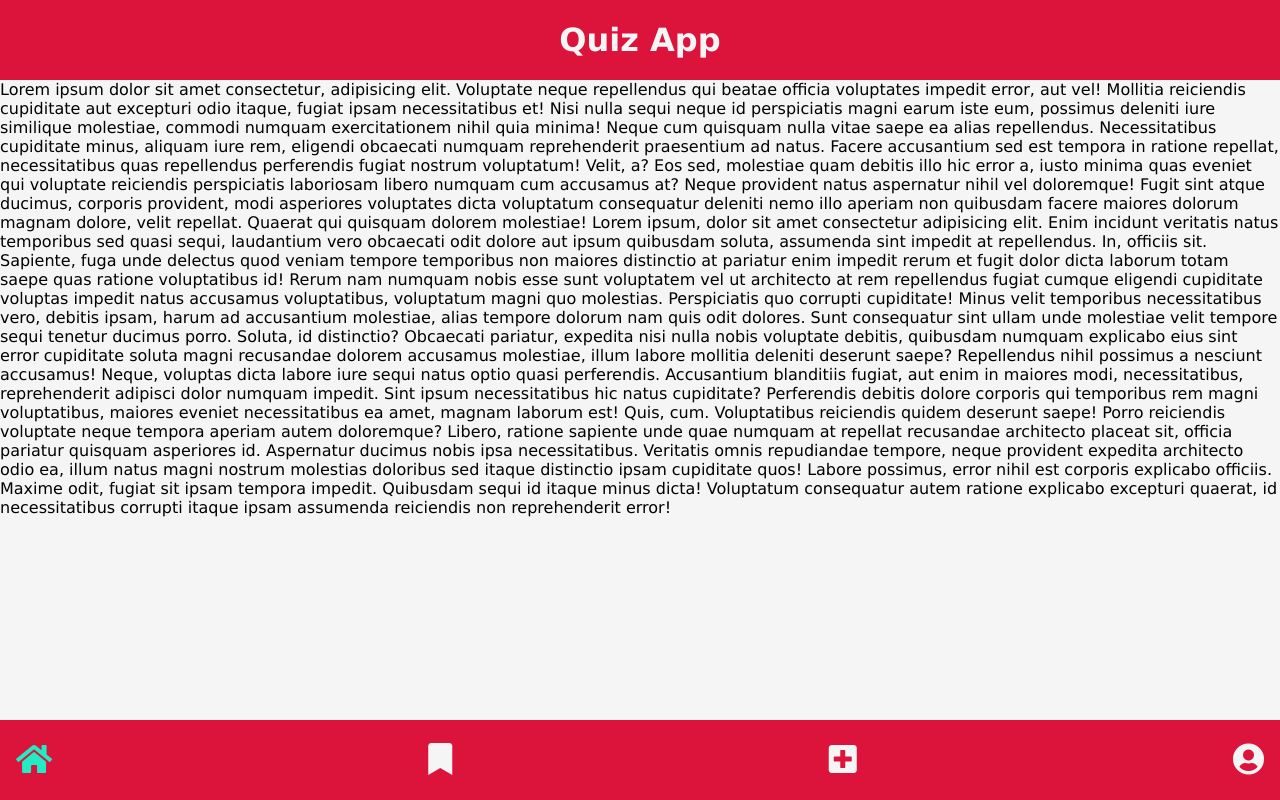
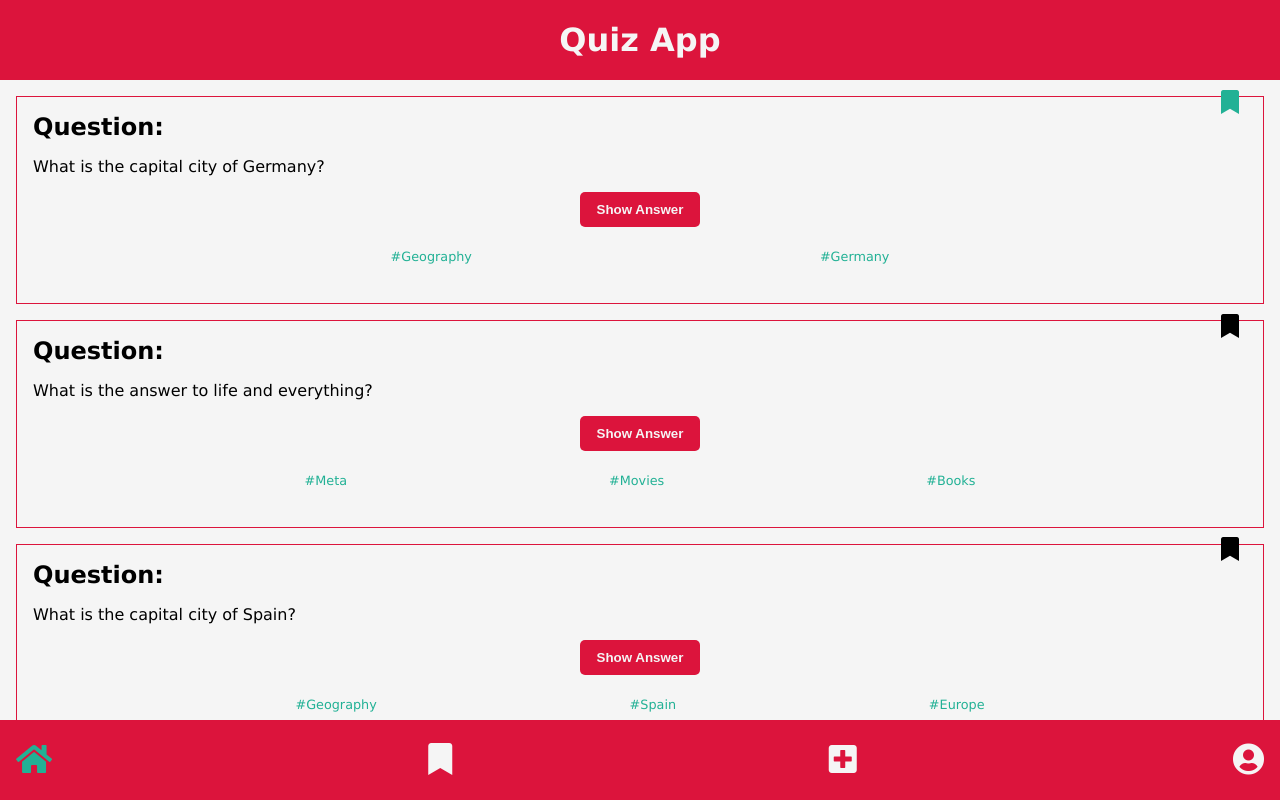
Before and after one commit to namirsab/quiz-app-21-4-solved, a plain HTML site: page index.html in a window 1280 px wide. Drawn offline with Linux system fonts and the light colour scheme.

Commit message:
Implement quiz card in the landing page

```diff
--- a/index.html
+++ b/index.html
@@ -18,55 +18,72 @@
       <h1 class="header__title">Quiz App</h1>
     </header>
     <main class="content">
-      Lorem ipsum dolor sit amet consectetur, adipisicing elit. Voluptate neque
-      repellendus qui beatae officia voluptates impedit error, aut vel! Mollitia
-      reiciendis cupiditate aut excepturi odio itaque, fugiat ipsam
-      necessitatibus et! Nisi nulla sequi neque id perspiciatis magni earum iste
-      eum, possimus deleniti iure similique molestiae, commodi numquam
-      exercitationem nihil quia minima! Neque cum quisquam nulla vitae saepe ea
-      alias repellendus. Necessitatibus cupiditate minus, aliquam iure rem,
-      eligendi obcaecati numquam reprehenderit praesentium ad natus. Facere
-      accusantium sed est tempora in ratione repellat, necessitatibus quas
-      repellendus perferendis fugiat nostrum voluptatum! Velit, a? Eos sed,
-      molestiae quam debitis illo hic error a, iusto minima quas eveniet qui
-      voluptate reiciendis perspiciatis laboriosam libero numquam cum accusamus
-      at? Neque provident natus aspernatur nihil vel doloremque! Fugit sint
-      atque ducimus, corporis provident, modi asperiores voluptates dicta
-      voluptatum consequatur deleniti nemo illo aperiam non quibusdam facere
-      maiores dolorum magnam dolore, velit repellat. Quaerat qui quisquam
-      dolorem molestiae! Lorem ipsum, dolor sit amet consectetur adipisicing
-      elit. Enim incidunt veritatis natus temporibus sed quasi sequi, laudantium
-      vero obcaecati odit dolore aut ipsum quibusdam soluta, assumenda sint
-      impedit at repellendus. In, officiis sit. Sapiente, fuga unde delectus
-      quod veniam tempore temporibus non maiores distinctio at pariatur enim
-      impedit rerum et fugit dolor dicta laborum totam saepe quas ratione
-      voluptatibus id! Rerum nam numquam nobis esse sunt voluptatem vel ut
-      architecto at rem repellendus fugiat cumque eligendi cupiditate voluptas
-      impedit natus accusamus voluptatibus, voluptatum magni quo molestias.
-      Perspiciatis quo corrupti cupiditate! Minus velit temporibus
-      necessitatibus vero, debitis ipsam, harum ad accusantium molestiae, alias
-      tempore dolorum nam quis odit dolores. Sunt consequatur sint ullam unde
-      molestiae velit tempore sequi tenetur ducimus porro. Soluta, id
-      distinctio? Obcaecati pariatur, expedita nisi nulla nobis voluptate
-      debitis, quibusdam numquam explicabo eius sint error cupiditate soluta
-      magni recusandae dolorem accusamus molestiae, illum labore mollitia
-      deleniti deserunt saepe? Repellendus nihil possimus a nesciunt accusamus!
-      Neque, voluptas dicta labore iure sequi natus optio quasi perferendis.
-      Accusantium blanditiis fugiat, aut enim in maiores modi, necessitatibus,
-      reprehenderit adipisci dolor numquam impedit. Sint ipsum necessitatibus
-      hic natus cupiditate? Perferendis debitis dolore corporis qui temporibus
-      rem magni voluptatibus, maiores eveniet necessitatibus ea amet, magnam
-      laborum est! Quis, cum. Voluptatibus reiciendis quidem deserunt saepe!
-      Porro reiciendis voluptate neque tempora aperiam autem doloremque? Libero,
-      ratione sapiente unde quae numquam at repellat recusandae architecto
-      placeat sit, officia pariatur quisquam asperiores id. Aspernatur ducimus
-      nobis ipsa necessitatibus. Veritatis omnis repudiandae tempore, neque
-      provident expedita architecto odio ea, illum natus magni nostrum molestias
-      doloribus sed itaque distinctio ipsam cupiditate quos! Labore possimus,
-      error nihil est corporis explicabo officiis. Maxime odit, fugiat sit ipsam
-      tempora impedit. Quibusdam sequi id itaque minus dicta! Voluptatum
-      consequatur autem ratione explicabo excepturi quaerat, id necessitatibus
-      corrupti itaque ipsam assumenda reiciendis non reprehenderit error!
+      <section class="quiz-card">
+        <div class="quiz-card__header">
+          <h2>Question:</h2>
+          <i
+            class="
+              quiz-card__bookmark quiz-card__bookmark--toggled
+              fas
+              fa-bookmark
+            "
+          ></i>
+        </div>
+        <p class="quiz-card__question">What is the capital city of Germany?</p>
+        <button class="quiz-card__button">Show Answer</button>
+        <div class="quiz-card__tags">
+          <div class="quiz-card__tag">#Geography</div>
+          <div class="quiz-card__tag">#Germany</div>
+        </div>
+      </section>
+      <section class="quiz-card">
+        <div class="quiz-card__header">
+          <h2>Question:</h2>
+          <i class="quiz-card__bookmark fas fa-bookmark"></i>
+        </div>
+        <p class="quiz-card__question">
+          What is the answer to life and everything?
+        </p>
+        <button class="quiz-card__button">Show Answer</button>
+        <div class="quiz-card__tags">
+          <div class="quiz-card__tag">#Meta</div>
+          <div class="quiz-card__tag">#Movies</div>
+          <div class="quiz-card__tag">#Books</div>
+        </div>
+      </section>
+      <section class="quiz-card">
+        <div class="quiz-card__header">
+          <h2>Question:</h2>
+          <i class="quiz-card__bookmark fas fa-bookmark"></i>
+        </div>
+        <p class="quiz-card__question">What is the capital city of Spain?</p>
+        <button class="quiz-card__button">Show Answer</button>
+        <div class="quiz-card__tags">
+          <div class="quiz-card__tag">#Geography</div>
+          <div class="quiz-card__tag">#Spain</div>
+          <div class="quiz-card__tag">#Europe</div>
+        </div>
+      </section>
+      <section class="quiz-card">
+        <div class="quiz-card__header">
+          <h2>Question:</h2>
+          <i
+            class="
+              quiz-card__bookmark quiz-card__bookmark--toggled
+              fas
+              fa-bookmark
+            "
+          ></i>
+        </div>
+        <p class="quiz-card__question">
+          Which tech do we use to build the structure of a website?
+        </p>
+        <button class="quiz-card__button">Show Answer</button>
+        <div class="quiz-card__tags">
+          <div class="quiz-card__tag">#Web-Development</div>
+          <div class="quiz-card__tag">#Technology</div>
+        </div>
+      </section>
     </main>
     <footer class="footer">
       <nav class="nav">
--- a/styles/_colors.css
+++ b/styles/_colors.css
@@ -1,6 +1,6 @@
 :root {
   --primary-color: crimson;
-  --accent-color: #23ebc3;
+  --accent-color: #22b195;
   --bg-color: whitesmoke;
   --primary-font-color: whitesmoke;
 }
--- a/styles/index.css
+++ b/styles/index.css
@@ -22,9 +22,11 @@ html {
 .content {
   display: flex;
   flex-direction: column;
+  gap: 1rem;
   background-color: var(--bg-color);
   overflow-y: scroll;
   scroll-behavior: smooth;
+  padding: 1em;
 }
 
 .footer {
@@ -47,3 +49,61 @@ html {
 .nav__item--active {
   color: var(--accent-color);
 }
+
+/* Quiz Card */
+.quiz-card {
+  display: flex;
+  flex-direction: column;
+  justify-content: space-between;
+  position: relative;
+  padding: 1em;
+  border: 1px solid var(--primary-color);
+}
+
+.quiz-card__header {
+  display: flex;
+  justify-content: space-between;
+}
+
+.quiz-card__bookmark {
+  position: absolute;
+  font-size: 1.5rem;
+  right: 1em;
+  top: -0.3em;
+}
+
+.quiz-card__bookmark--toggled {
+  color: var(--accent-color);
+}
+
+.quiz-card__question {
+  margin: 1em 0em;
+}
+
+.quiz-card__button {
+  border: none;
+  border-radius: 5px;
+  padding: 0.75em 1.25em;
+  width: max-content;
+  align-self: center;
+  background-color: var(--primary-color);
+  color: var(--primary-font-color);
+  font-weight: bold;
+  cursor: pointer;
+}
+
+.quiz-card__button:hover {
+  opacity: 0.8;
+}
+
+.quiz-card__tags {
+  display: flex;
+  margin: 1em;
+  justify-content: space-evenly;
+}
+
+.quiz-card__tag {
+  color: var(--accent-color);
+  font-size: 0.8rem;
+  padding: 0.5em;
+}
```
